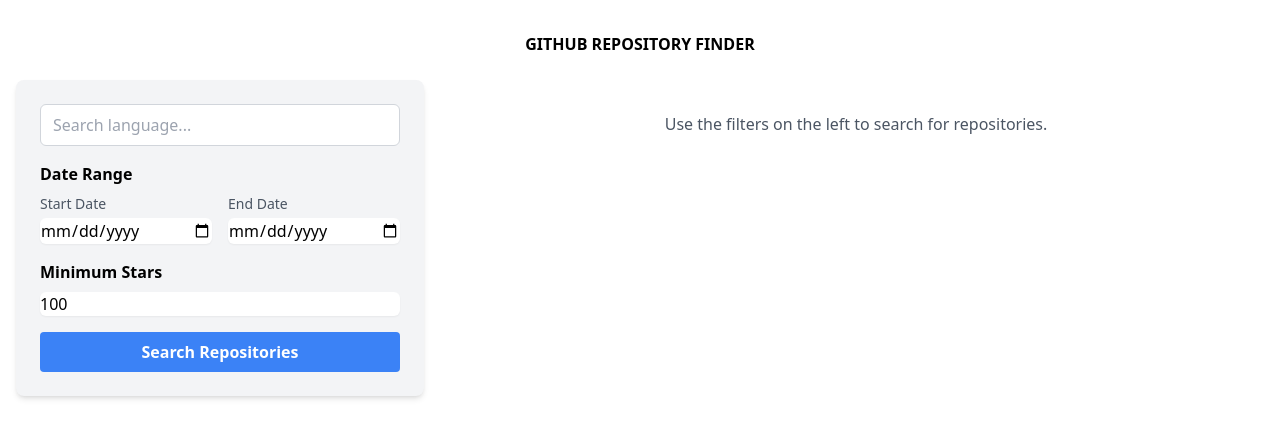
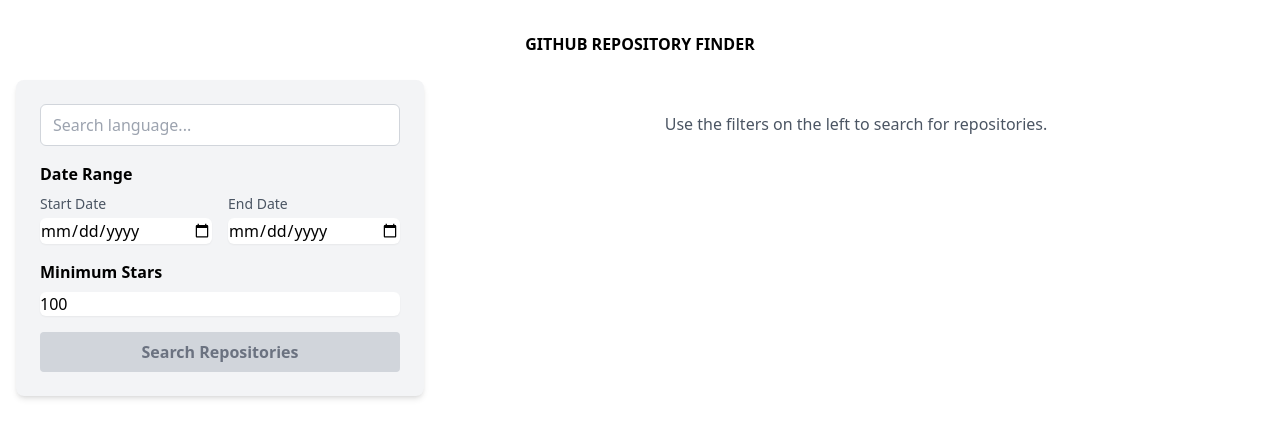
Before and after one commit to ajonesb/vue-github-repo-finder, a Vue app: page / in a window 1280 px wide. Shown: the top 438 px of the page. Built offline with nearby package versions, Linux system fonts and the light colour scheme.

Commit message:
added proper error handling for date, prevent invalid date ranges

```diff
--- a/src/views/HomeView.vue
+++ b/src/views/HomeView.vue
@@ -1,5 +1,5 @@
 <script setup>
-import { ref, computed } from "vue";
+import { ref, computed, watch } from "vue";
 import LanguageFilter from "@/components/LanguageFilter.vue";
 import DateRangeFilter from "@/components/DateRangeFilter.vue";
 import StarFilter from "@/components/StarFilter.vue";
@@ -14,6 +14,16 @@ const selectedLanguages = ref([]);
 const dateRange = ref({ start: null, end: null });
 const minStars = ref(100);
 const hasSearched = ref(false);
+const dateError = ref("");
+
+const isSearchValid = computed(() => {
+  return (
+    selectedLanguages.value.length > 0 &&
+    dateRange.value.start &&
+    dateRange.value.end &&
+    !dateError.value
+  );
+});
 
 const nonEmptyRepoLanguages = computed(() => {
   return Object.keys(reposByLanguage.value).filter(
@@ -34,7 +44,26 @@ const reposByLanguage = computed(() => {
   return result;
 });
 
+watch(dateRange, validateDateRange, { deep: true });
+
+function validateDateRange() {
+  dateError.value = "";
+  if (dateRange.value.start && dateRange.value.end) {
+    const start = new Date(dateRange.value.start);
+    const end = new Date(dateRange.value.end);
+    const today = new Date();
+
+    if (start > today || end > today) {
+      dateError.value = "Dates cannot be in the future.";
+    } else if (start > end) {
+      dateError.value = "Start date must be before end date.";
+    }
+  }
+}
+
 async function searchRepos() {
+  if (!isSearchValid.value) return;
+
   hasSearched.value = true;
   repoStore.clearRepos();
   for (const language of selectedLanguages.value) {
@@ -77,9 +106,18 @@ function onScroll(event, language) {
           <LanguageFilter v-model:selectedLanguages="selectedLanguages" />
           <DateRangeFilter v-model:dateRange="dateRange" class="mt-4" />
           <StarFilter v-model:minStars="minStars" class="mt-4" />
+          <div v-if="dateError" class="text-red-500 text-sm mt-2">
+            {{ dateError }}
+          </div>
           <button
             @click="searchRepos"
-            class="w-full mt-4 bg-blue-500 hover:bg-blue-600 text-white font-semibold px-4 py-2 rounded transition duration-300"
+            :disabled="!isSearchValid"
+            :class="[
+              'w-full mt-4 font-semibold px-4 py-2 rounded transition duration-300',
+              isSearchValid
+                ? 'bg-blue-500 hover:bg-blue-600 text-white'
+                : 'bg-gray-300 text-gray-500 cursor-not-allowed',
+            ]"
           >
             Search Repositories
           </button>
```
